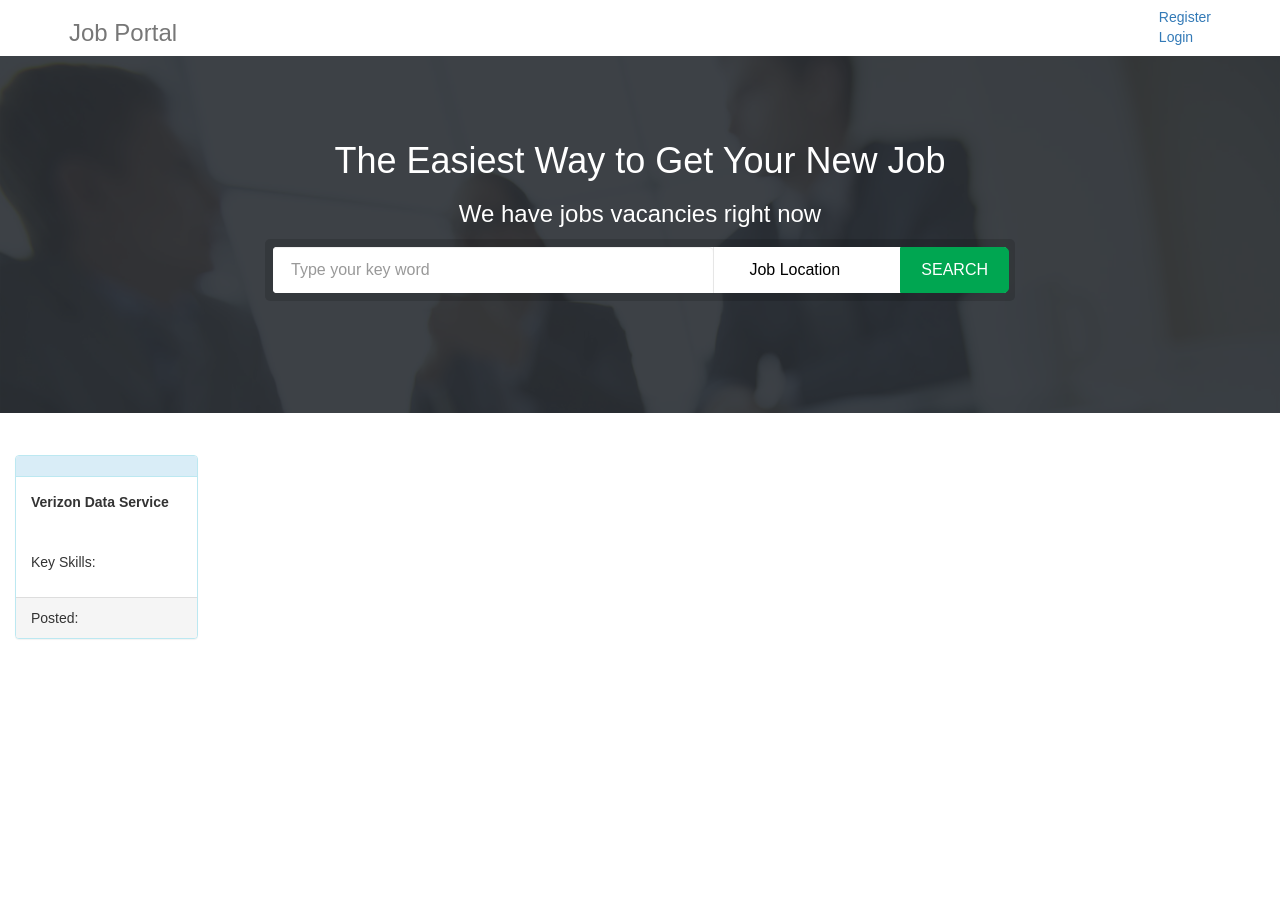
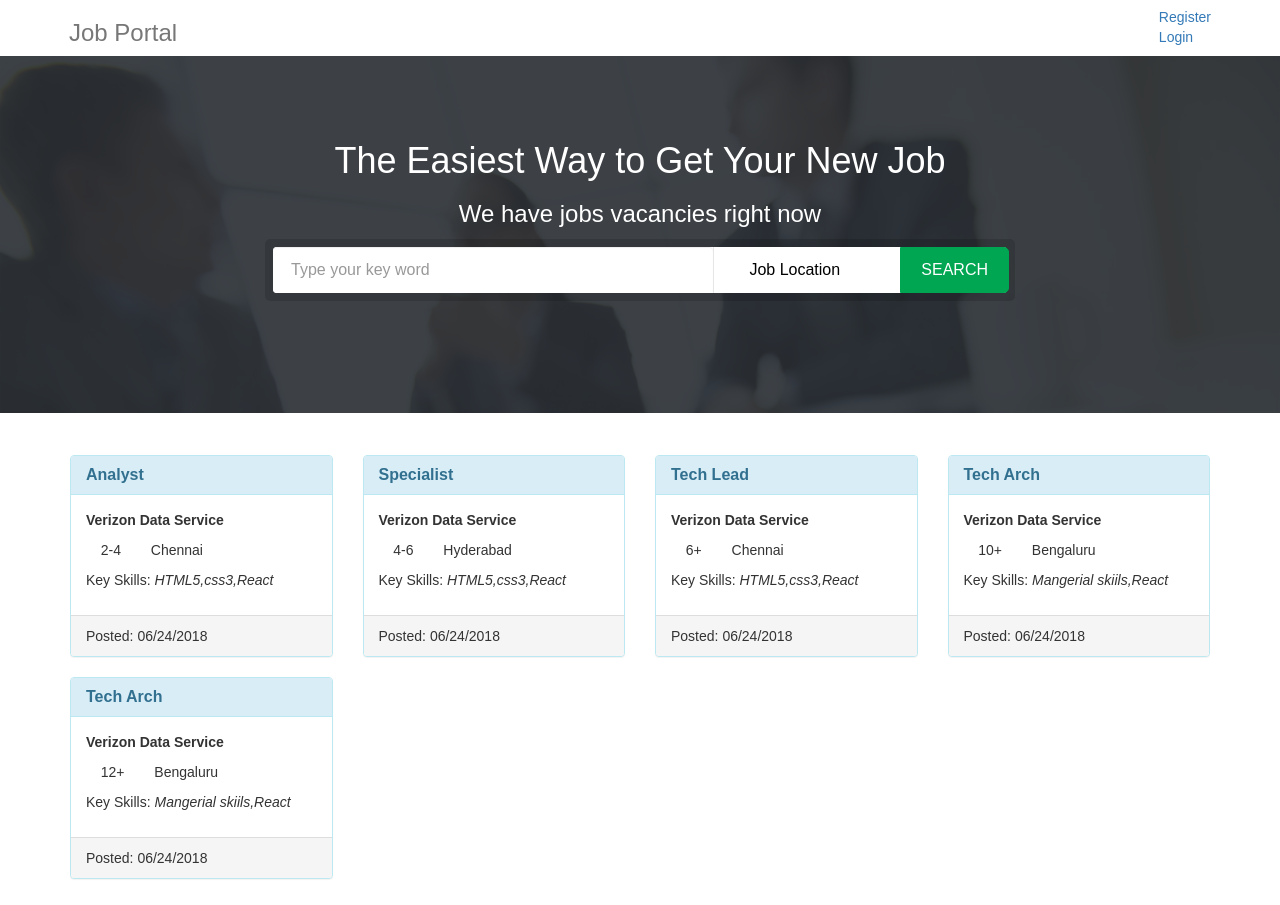
Before and after one commit to niteshchandak/React_Learners_vzCareers, a React (Create React App) app: page / in a window 1280 px wide. Built offline with nearby package versions, Linux system fonts and the light colour scheme; no server answers; a web font is replaced by a local one.

Commit message:
card panel modification

```diff
--- a/src/components/cardpanel.js
+++ b/src/components/cardpanel.js
@@ -1,30 +1,59 @@
 import React, { Component } from 'react';
-import axios from 'axios';
-
 
 class CardPanel extends Component {
+
   state = {
-    persons: []
+    indexOpen: -1,
+    isLastindex:false,
+    data: [{ designation: "Analyst", Experience: "2-4", location: "Chennai", "skills": "HTML5,css3,React", postedDate: "06/24/2018" },
+    { designation: "Specialist", Experience: "4-6", location: "Hyderabad", "skills": "HTML5,css3,React", postedDate: "06/24/2018" },
+    { designation: "Tech Lead", Experience: "6+", location: "Chennai", "skills": "HTML5,css3,React", postedDate: "06/24/2018" },
+    { designation: "Tech Arch", Experience: "10+", location: "Bengaluru", "skills": "Mangerial skiils,React", postedDate: "06/24/2018" },
+    {},
+    { designation: "Tech Arch", Experience: "12+", location: "Bengaluru", "skills": "Mangerial skiils,React", postedDate: "06/24/2018" }]
+
   }
-  componentWillMount() {
-    axios.get(`http://10.74.19.207:9004/careers/currentOpenings`)
-      .then(res => {
-        console.log(res+"tesxt");
-        const persons = res.data;
-        this.setState({ persons });
-      })
+
+  setIndexOpen = (indexOpen) => {
+    let isLastindex = false;
+    while (indexOpen == 0 || indexOpen % 4 != 0 && !isLastindex) {
+      if (indexOpen + 1 >= this.state.data.length) {
+        isLastindex = true;
+      }
+      indexOpen++;
+    }
+    if (isLastindex){
+      this.setState({ isLastindex: true,indexOpen:-1 })
+    return;}
+    this.setState({ indexOpen: indexOpen,isLastindex:false });
+
   }
   render() {
-      console.log(this.state);
-      const numbers = this.state;
     var arr = [];
-    Object.keys(numbers).forEach(function(key) {
-      arr.push(numbers[key]);
-    });
+    Object.keys(this.state.data).forEach(function (key) {
+      arr.push(this.state.data[key]);
+    }.bind(this));
+
     return (
-      <div className="container-fluid margin-top-xl jobsearchBox">
+      <div className="container margin-top-xl jobsearchBox">
         <div className="row">
-      {arr.map(item => <MyAppChild designation={item.designation} Experience={item.Experience} location={item.job_location} skills={item.technologies}  postedDate={item.posting_date}/>)}
+          {arr.map(function (item, i) {
+            if (i == 0 || i % 4 != 0)
+              return <MyAppChild designation={item.designation} Experience={item.Experience} index={i}
+                location={item.location} setIndexOpen={this.setIndexOpen} skills={item.skills} postedDate={item.postedDate} />;
+
+            else {
+              let hideclassName = "";
+              if (this.state.indexOpen === i) {
+                 return <div className={"col-md-12 " + hideclassName}>2</div>
+              }else{
+                return null;
+              }
+
+            }
+          }.bind(this)
+          )}
+{this.state.isLastindex?<div className={"col-md-12 "}>2</div>:""}
         </div>
       </div>);
   }
@@ -33,7 +62,7 @@ class CardPanel extends Component {
 class MyAppChild extends React.Component {
   render() {
     return (
-      <div className="col-md-2">
+      <div className="col-md-3" onClick={() => { this.props.setIndexOpen(this.props.index) }}>
         <div class="panel panel-default panel-info">
           <div class="panel-heading">
             <h3 class="panel-title"><b>{this.props.designation}</b></h3>
@@ -50,7 +79,9 @@ class MyAppChild extends React.Component {
             <span>Posted: {this.props.postedDate} </span>
           </div>
         </div>
+
       </div>
+
     );
   }
 }
```
Lines whose indentation alone changed are shown as unchanged.
